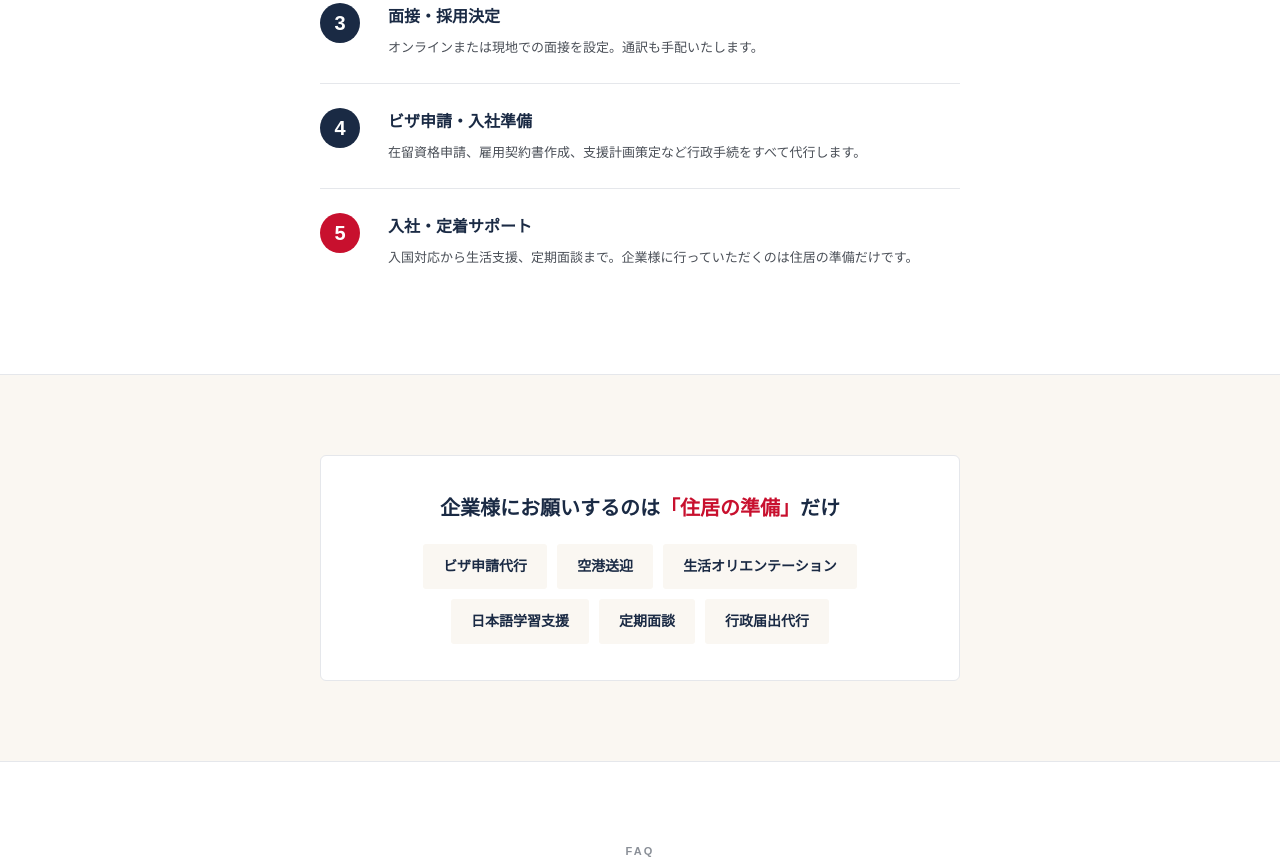
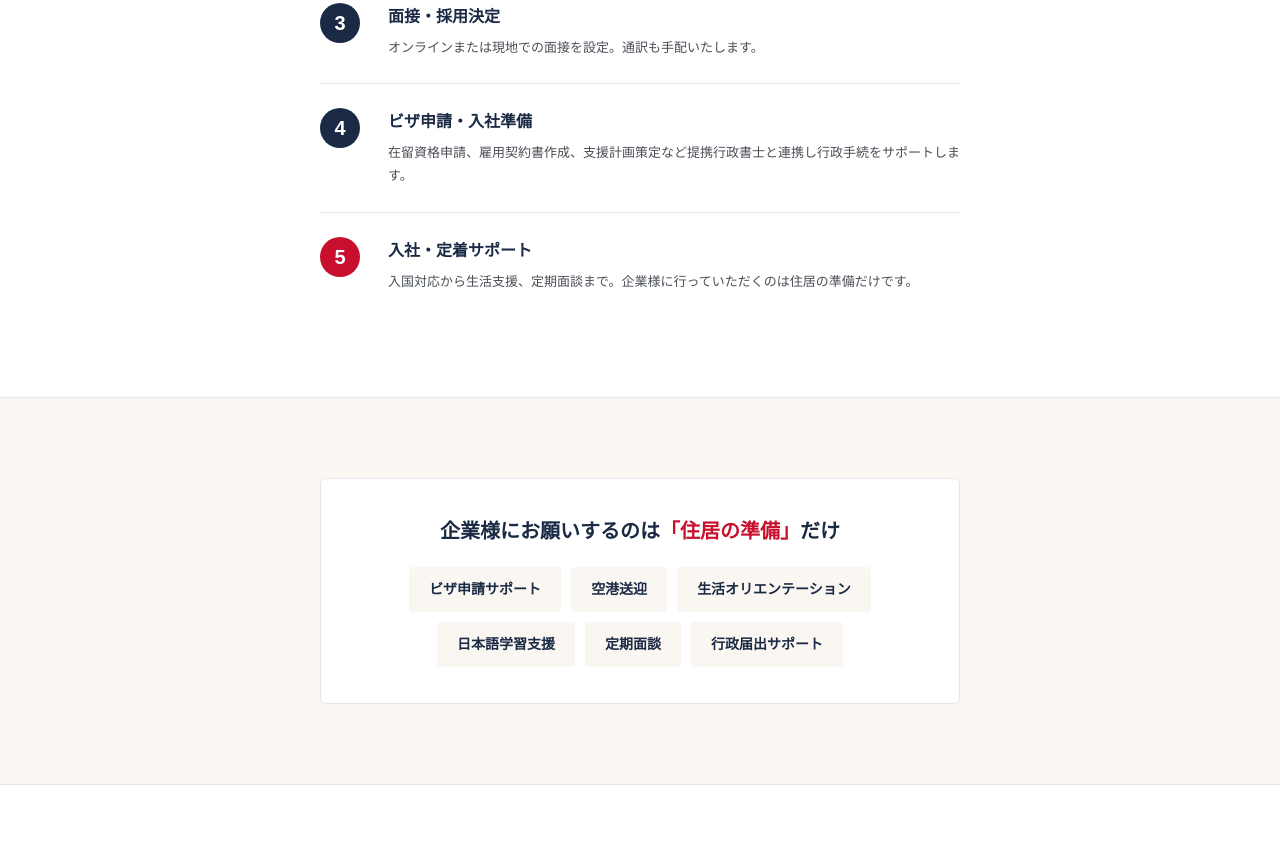
Before and after one commit to AnyCinc/tokutei-ginou-HP, a plain HTML site: page index.html in a window 1280 px wide. Shown: the part 3141-4008 px from the top of the page. Drawn offline with Linux system fonts and the light colour scheme.

Commit message:
ビザ申請代行→サポートに修正（行政書士法対応）

```diff
--- a/index.html
+++ b/index.html
@@ -237,7 +237,7 @@
         <div class="str-num">03</div>
         <div>
           <h3>入社後の定着まで伴走するサポート体制</h3>
-          <p>年4回の定期面談、日本語学習支援、行政手続の代行など、入社後の定着までしっかりサポート。企業様に安心して受入れいただける体制を整えています。</p>
+          <p>年4回の定期面談、日本語学習支援、行政手続の支援など、入社後の定着までしっかりサポート。企業様に安心して受入れいただける体制を整えています。</p>
         </div>
       </div>
     </div>
@@ -300,7 +300,7 @@
       <div class="flow-item">
         <div>
           <h4>ビザ申請・入社準備</h4>
-          <p>在留資格申請、雇用契約書作成、支援計画策定など行政手続をすべて代行します。</p>
+          <p>在留資格申請、雇用契約書作成、支援計画策定など提携行政書士と連携し行政手続をサポートします。</p>
         </div>
       </div>
       <div class="flow-item">
@@ -319,12 +319,12 @@
     <div class="support-box">
       <h3>企業様にお願いするのは<em>「住居の準備」</em>だけ</h3>
       <div class="support-tags">
-        <span>ビザ申請代行</span>
+        <span>ビザ申請サポート</span>
         <span>空港送迎</span>
         <span>生活オリエンテーション</span>
         <span>日本語学習支援</span>
         <span>定期面談</span>
-        <span>行政届出代行</span>
+        <span>行政届出サポート</span>
       </div>
     </div>
   </div>
```
